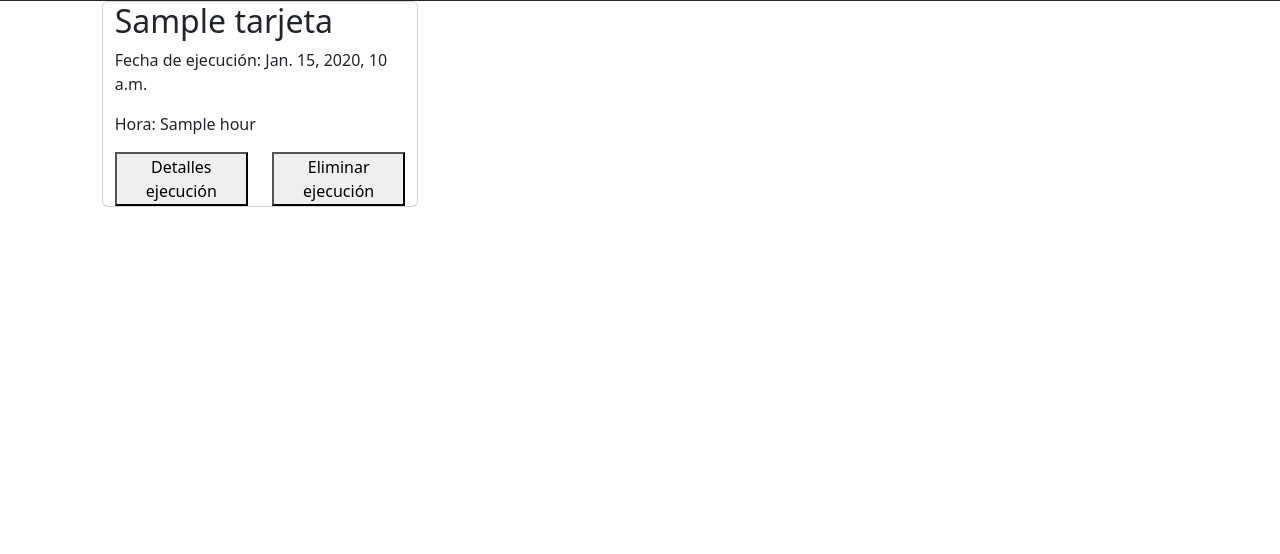
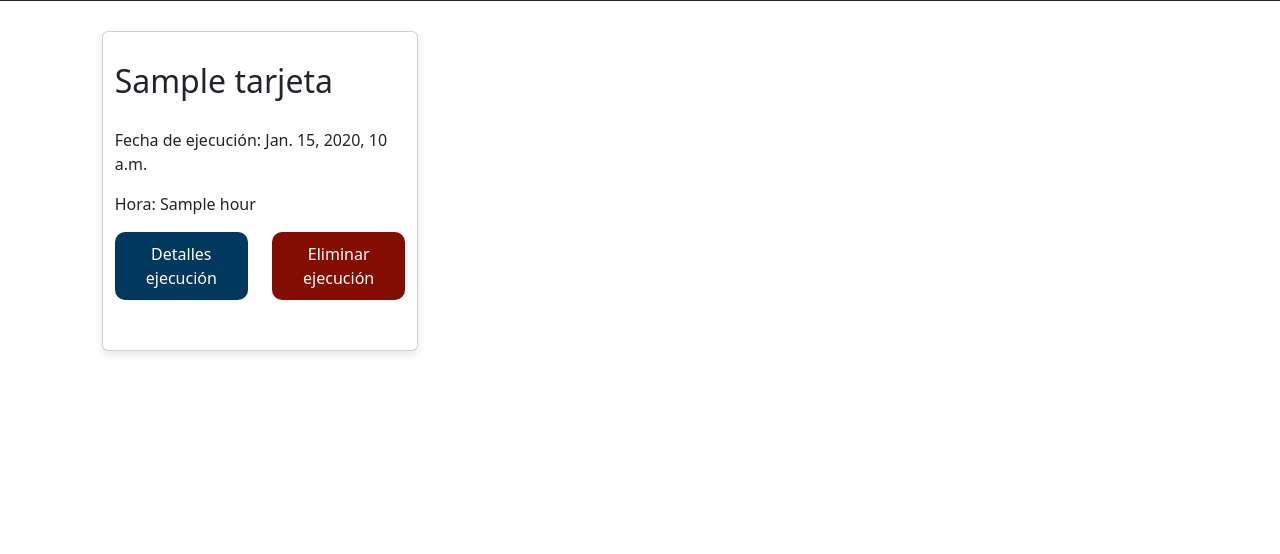
Before and after one commit to AlessandroNuzziURJC/TFGInformaticaWeb, a Django app: template web/testsystem/templates/executions.html in a window 1280 px wide. Shown: the part 79-633 px from the top of the page. Run offline with Django 5.2, Linux system fonts and the light colour scheme; the template is opened without the code that fills it: most values are stand-ins (such as "Sample title", 1, 10 or a date in 2020).

Commit message:
HTML last executions

```diff
--- /dev/null
+++ b/web/testsystem/static/styles_executions.css
@@ -0,0 +1,59 @@
+h4, h2 {
+    padding-bottom: 20px;
+  }
+
+  .card {
+    min-height: 250px;
+    margin-bottom: 30px;
+    background-color: #fff;
+    box-shadow: 0 4px 8px rgba(0, 0, 0, 0.1);
+    border-radius: 8px;
+    overflow: hidden;
+    transition: transform 0.2s ease-in-out;
+    padding-top: 30px;
+    padding-bottom: 30px;
+    color: #333;
+  }
+
+  .card:hover {
+    transform: scale(1.05);
+  }
+
+  .margintop {
+    padding-top: 30px;
+  }
+
+  button {
+    transition: background-color 0.3s ease;
+  }
+
+  .blueButton {
+    background-color: #00385e;
+    border-color: #00385e;
+    border: 0px;
+    color: #ffffff;
+    border-radius: 10px;
+    padding: 10px;
+    margin-bottom: 20px;
+    width: 100%;
+  }
+
+  .blueButton:hover {
+    background-color: #2980b9;
+    border-color: #2980b9;
+  }
+
+  .redButton {
+    background-color: #820d00;
+    border-color: #820d00;
+    border: 0px;
+    color: #ffffff;
+    border-radius: 10px;
+    padding: 10px;
+    width: 100%;
+  }
+
+  .redButton:hover {
+    background-color: #a1483e;
+    border-color: #a1483e;
+  }
--- a/web/testsystem/templates/executions.html
+++ b/web/testsystem/templates/executions.html
@@ -7,6 +7,7 @@
     <title>Últimas ejecuciones</title>
     <link rel="icon" type="image/png" href="{% static 'favicon.ico' %}">
     <link rel="stylesheet" type="text/css" href="{% static 'styles_navbar.css' %}">
+    <link rel="stylesheet" type="text/css" href="{% static 'styles_executions.css' %}">
     <link href="https://cdn.jsdelivr.net/npm/bootstrap@5.3.2/dist/css/bootstrap.min.css" rel="stylesheet"
         integrity="sha384-T3c6CoIi6uLrA9TneNEoa7RxnatzjcDSCmG1MXxSR1GAsXEV/Dwwykc2MPK8M2HN" crossorigin="anonymous">
 </head>
@@ -49,12 +50,12 @@
                                     <div class="row">
                                         <div class="col-12 col-xl-6">
                                             <button type="button" class="blueButton"
-                                                onclick="window.location.href='/appweb/executions/' + '{{ tarjeta.instance_name }}'">Detalles
+                                                onclick="window.location.href='/testsystem/executions/' + '{{ tarjeta.instance_name }}'">Detalles
                                                 ejecución</button>
                                         </div>
                                         <div class="col-12 col-xl-6">
                                             <button type="button" class="redButton"
-                                                onclick="window.location.href='/appweb/executions/delete/' + '{{ tarjeta.instance_name }}'">Eliminar
+                                                onclick="window.location.href='/testsystem/executions/delete/' + '{{ tarjeta.instance_name }}'">Eliminar
                                                 ejecución</button>
                                         </div>
                                     </div>
--- a/web/testsystem/views/index_view.py
+++ b/web/testsystem/views/index_view.py
@@ -2,14 +2,11 @@ from django.shortcuts import render, redirect
 from django.urls import reverse
 from django.http import JsonResponse
 from testsystem.views.execution_form import InfoForm
-from testsystem.models.execution_controller import ExecutionController
 from testsystem.models.execution import Execution
-
 import requests
 import os
 from django.conf import settings
 
-execution_controller = ExecutionController()
 
 def index_post(request):
     form = InfoForm(request.POST, request.FILES)
```
Also changed, not shown: web/testsystem/models/execution_controller.py (deleted, +0 -10 lines), web/testsystem/models/executions_info.py (added, +38 -0 lines), web/testsystem/views/executions_view.py (+5 -4 lines).
